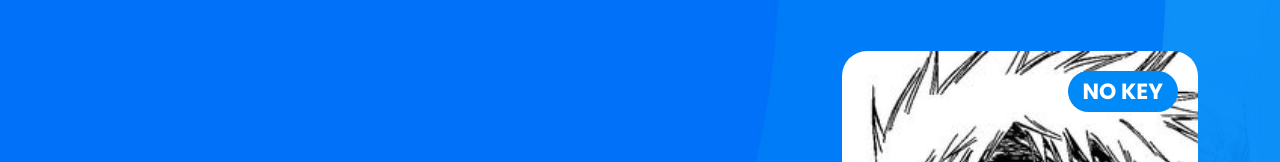
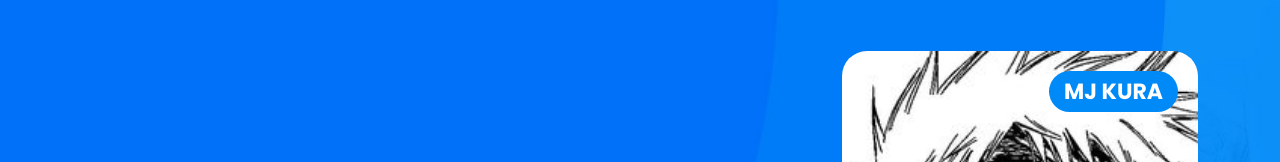
Before and after one commit to EvoidGT/RobloxCheat, a plain HTML site: page index.html in a window 1280 px wide. Shown: the part 174-336 px from the top of the page. Drawn offline with nearby package versions, Linux system fonts and the light colour scheme.

Commit message:
Update index.html

```diff
--- a/index.html
+++ b/index.html
@@ -90,7 +90,7 @@ https://templatemo.com/tm-589-lugx-gaming
         <div class="col-lg-4 offset-lg-2">
           <div class="right-image">
             <img src="assets/images/sigma.jpg" alt="">
-            <span class="price">No Key</span>
+            <span class="price">MJ KURA</span>
             <span class="offer">BEST</span>
           </div>
         </div>
```
